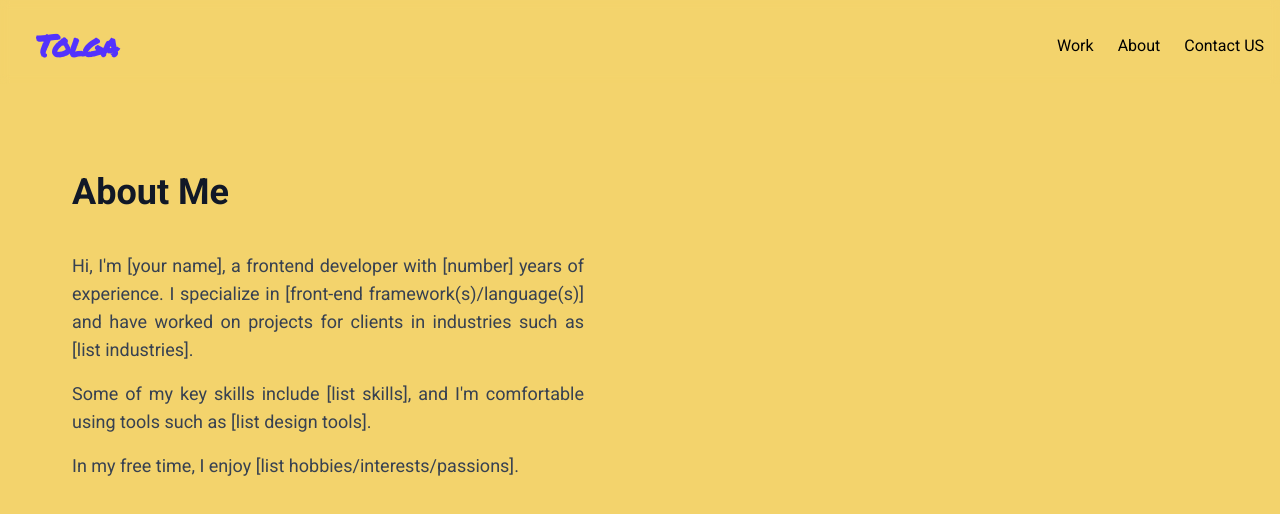
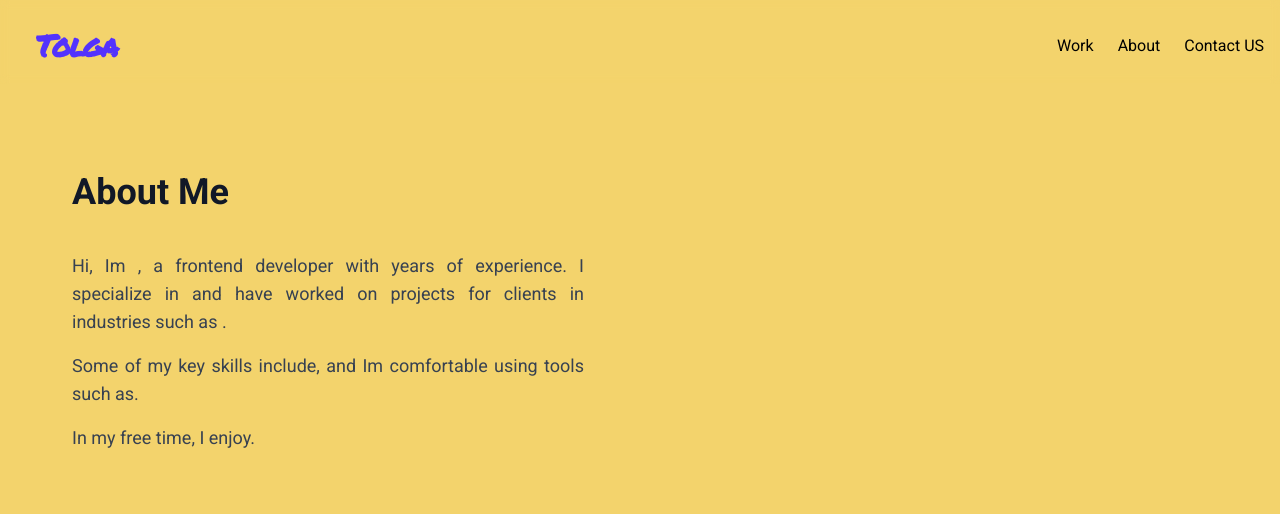
Before and after one commit to gelentolga/tolga, a Next.js app: page /about in a window 1280 px wide. Shown: the top 514 px of the page. Built offline with nearby package versions, Linux system fonts and the light colour scheme; a web font is replaced by a local one.

Commit message:
ficed npm run build

```diff
--- a/components/About.jsx
+++ b/components/About.jsx
@@ -21,15 +21,15 @@ const About = () => (
     >
       <div className="m-10 text-center max-md:text-center max-md:m-0 max-md:mt-10">
         <h1 className="font-black text-[80px] max-lg:text-[50px] max-xl:text-[70px] max-md:text-[45px]  text-[#5332fd] drop-shadow-sm font-fasthand">
-          " Creativity *
+          Creativity *
         </h1>
         <h1 className="font-black text-[80px] max-lg:text-[50px] max-md:text-[40px] max-xl:text-[70px] drop-shadow-lg font-fasthand">
           is intelligence
         </h1>
         <h4 className="font-bold text-[60px] max-lg:text-[35px] max-md:text-[30px] max-xl:text-[50px] text-white drop-shadow-lg font-fasthand">
-          having fun."
+          having fun.
         </h4>
-        <h4 className="text-[15px] mt-4">" - Albert Einstein</h4>
+        <h4 className="text-[15px] mt-4"> - Albert Einstein</h4>
       </div>
     </motion.div>
     {/* <motion.div
--- a/pages/about.js
+++ b/pages/about.js
@@ -50,17 +50,16 @@ const AboutPage = () => {
           >
             <h1 className="text-4xl font-bold text-gray-900 mb-10">About Me</h1>
             <p className="text-lg mb-4 text-gray-700">
-              Hi, I'm [your name], a frontend developer with [number] years of
-              experience. I specialize in [front-end framework(s)/language(s)]
-              and have worked on projects for clients in industries such as
-              [list industries].
+              Hi, Im , a frontend developer with years of experience. I
+              specialize in and have worked on projects for clients in
+              industries such as .
             </p>
             <p className="text-lg mb-4 text-gray-700">
-              Some of my key skills include [list skills], and I'm comfortable
-              using tools such as [list design tools].
+              Some of my key skills include, and Im comfortable using tools such
+              as.
             </p>
             <p className="text-lg mb-4 text-gray-700">
-              In my free time, I enjoy [list hobbies/interests/passions].
+              In my free time, I enjoy.
             </p>
           </motion.div>
         </motion.div>
```
